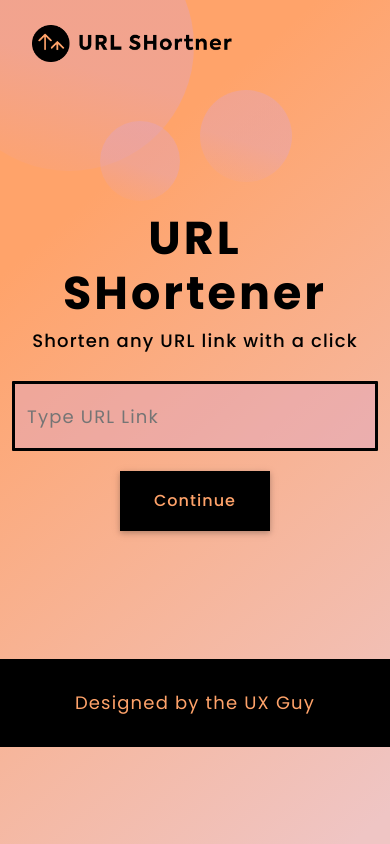
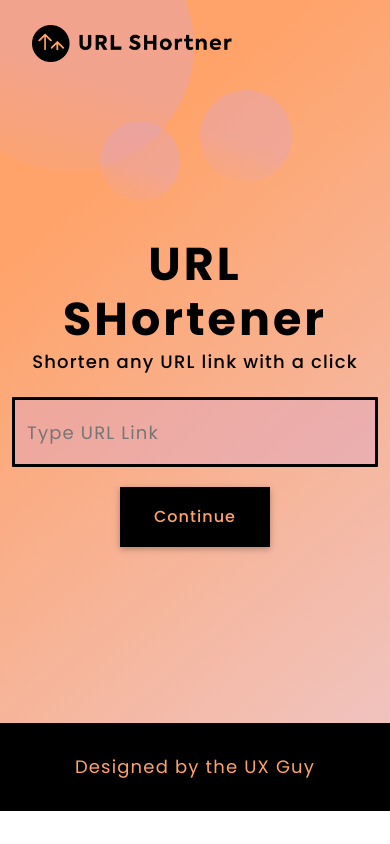
Before and after one commit to aybruhm/url-shortener-frontend, a Vue app: page / in a window 390 px wide. Built offline with nearby package versions, Linux system fonts and the light colour scheme.

Commit message:
Redesign components for 320px and 890px screens

```diff
--- a/src/App.vue
+++ b/src/App.vue
@@ -15,6 +15,10 @@ body {
   font-family: 'Poppins', sans-serif;
 }
 
+#app {
+  background: linear-gradient(138.95deg, #FFA36A 23.27%, #EFC5C4 97.22%);
+}
+
 h4.main-subtitle {
   font-style: normal;
   font-weight: 500;
@@ -28,7 +32,8 @@ h4.main-subtitle {
 
 @media screen and (max-width: 489px) {
   h4.main-subtitle {
-    font-size: 18px;
+    font-size: 18px !important;
+    line-height: 30px;
   }
 }
 </style>
--- a/src/components/Input.vue
+++ b/src/components/Input.vue
@@ -232,5 +232,17 @@ div.spinner-border {
         width: 100%;
         height: 70px;
     }
+
+    p.errors {
+        max-width: 100%;
+    }
+
+    div.button-group {
+        max-width: 100%;
+    }
+}
+
+@media screen and (max-width: 320px) {
+
 }
 </style>
--- a/src/components/Main.vue
+++ b/src/components/Main.vue
@@ -60,7 +60,6 @@ h1.main-text {
     color: #000000;
 }
 
-
 @media screen and (max-width: 489px) {
     div.main-top-bg {
         width: 80px;
@@ -70,12 +69,18 @@ h1.main-text {
     }
 
     div.main {
-        padding: 4rem 0rem 8rem 0rem;
+        padding: 4rem 0rem 6rem 0rem;
     }
 
     h1.main-text {
         font-size: 46px;
-        margin-top: 60px;
+        margin-top: 30px;
+    }
+}
+
+@media screen and (max-width: 320px) {
+    div.main {
+        padding: 0px;
     }
 }
 </style>
--- a/src/views/HomeView.vue
+++ b/src/views/HomeView.vue
@@ -1,5 +1,4 @@
 <template>
-  <div class="home">
 
   <div class="container-fluid">
 
@@ -8,7 +7,10 @@
     <!-- End of Navbar -->
 
     <!-- Main -->
+    <div class="home">
       <Main />
+    </div>
+
     <!-- End of Main -->
 
   </div>
@@ -17,7 +19,6 @@
   <Footer />
   <!-- End of Footer -->
 
-  </div>
 </template>
 
 
@@ -40,7 +41,25 @@ export default {
 
 <style scoped>
 div.home {
-  background: linear-gradient(138.95deg, #FFA36A 23.27%, #EFC5C4 97.22%);
-  height: 100vh;
+  padding: 0;
+}
+
+
+@media screen and (max-width: 890px) {
+  div.home {
+    padding: 0rem 0 8.5rem 0;
+  }
+}
+
+@media screen and (max-width: 400px) {
+  div.home {
+    padding: 3.5rem 0 5rem 0;
+  }
+}
+
+@media screen and (max-width: 320px) {
+  div.home {
+    padding: 2.5rem 0 5.5rem 0;
+  }
 }
 </style>
```
Lines whose indentation alone changed are shown as unchanged.
